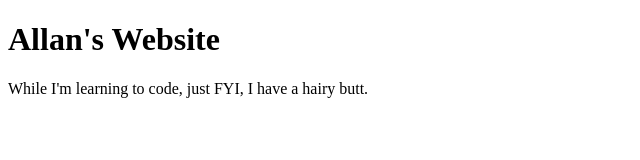
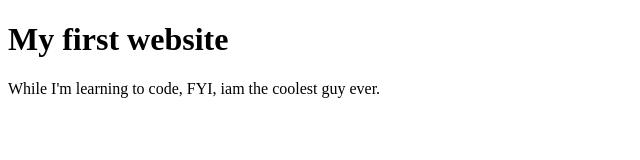
Before and after one commit to allansaur/allansaur.github.io, a plain HTML site: page index.html in a window 1280 px wide. Shown: the whole page, without its empty margins (0-640 px from the left). Drawn offline with Linux system fonts and the light colour scheme.

```diff
--- a/index.html
+++ b/index.html
@@ -4,7 +4,7 @@
     <title>Allan's Website</title>
   </head>
   <body>
-    <h1>Allan's Website</h1>
-    <p>While I'm learning to code, just FYI, I have a hairy butt.</p>
+    <h1>My first website</h1>
+    <p>While I'm learning to code, FYI, iam the coolest guy ever.</p>
   </body>
 </html>
```
